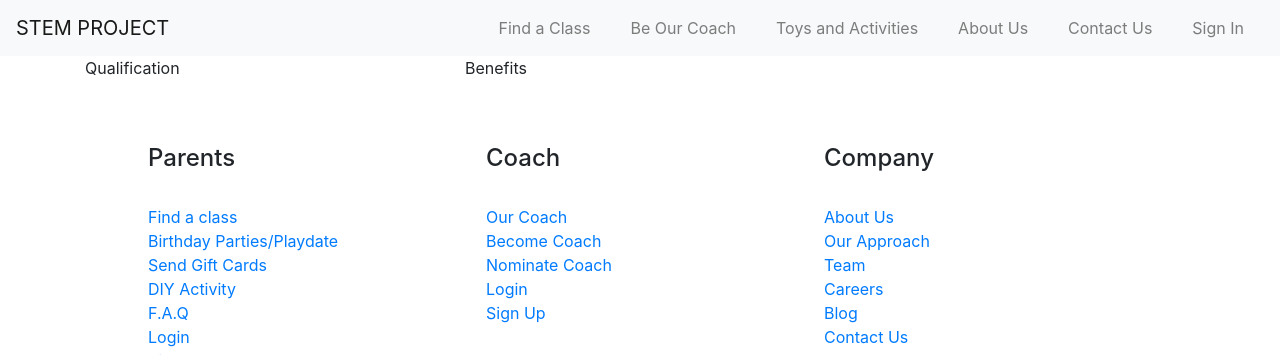
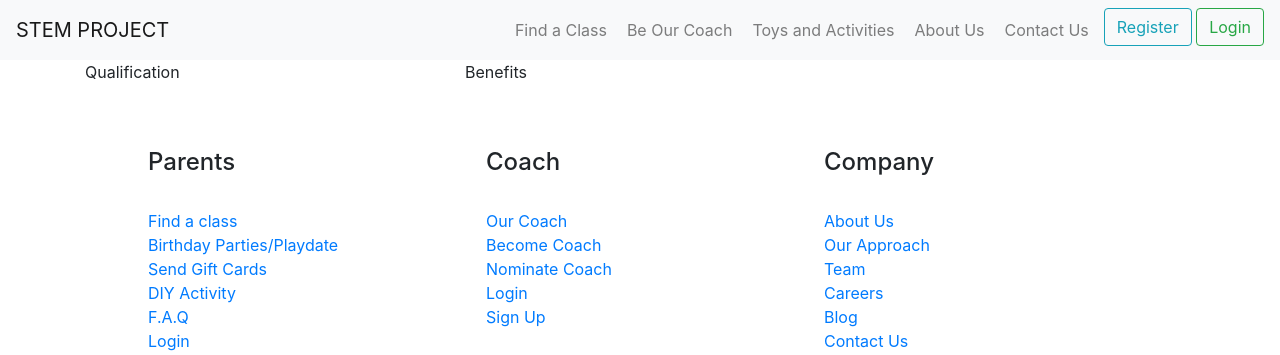
Before and after one commit to sorsai/HCI_Project, a plain HTML site: page beCoach.html in a window 1280 px wide. Shown: the top 355 px of the page. Drawn offline with Linux system fonts and the light colour scheme.

Commit message:
change to current nav

```diff
--- a/beCoach.html
+++ b/beCoach.html
@@ -24,18 +24,23 @@
             </head>
 
             <body>
-                    <nav class="navbar navbar-expand-lg navbar-light bg-light">
-                            <a class="navbar-brand" href="index.html">STEM PROJECT</a>
-                            <div class="navbar-nav ml-auto" style="display: inline">
-                                  <a class="nav-item nav-link" href="findClass.html" style="float: left; padding: 0px 20px">Find a Class</a>
-                                  <a class="nav-item nav-link" href="beCoach.html" style="float: left; padding: 0px 20px">Be Our Coach</a>
-                                  <a class="nav-item nav-link" href="toysBlog.html" style="float: left; padding: 0px 20px">Toys and Activities</a>
-                                  <a class="nav-item nav-link" href="aboutUS.html" style="float: left; padding: 0px 20px">About Us</a>
-                                  <a class="nav-item nav-link" href="contactUS.html" style="float: left; padding: 0px 20px">Contact Us</a>
-                                  <a class="nav-item nav-link" href="#" style="float: left; padding: 0px 20px">Sign In</a>
-
-                            </div>
-                        </nav>
+                <nav class="navbar navbar-expand-lg navbar-light bg-light">
+                    <a class="navbar-brand" href="index.html">STEM PROJECT</a>
+                    <button class="navbar-toggler" type="button" data-toggle="collapse" data-target="#navbarNavAltMarkup" aria-controls="navbarAltMarkup" aria-expanded="false" aria-label="Toggle navigation">
+                        <span class="navbar-toggler-icon"></span>
+                    </button>
+                    <div class="collapse navbar-collapse ml-auto" id="navbarNavAltMarkup">
+                        <div class="navbar-nav ml-auto" style="display: inline">
+                            <a class="nav-item nav-link" href="findClass.html" style="float: left; padding: 10px 15px 10px 5px">Find a Class</a>
+                            <a class="nav-item nav-link" href="beCoach.html" style="float: left; padding: 10px 15px 10px 5px">Be Our Coach</a>
+                            <a class="nav-item nav-link" href="toysBlog.html" style="float: left; padding: 10px 15px 10px 5px">Toys and Activities</a>
+                            <a class="nav-item nav-link" href="aboutUS.html" style="float: left; padding: 10px 15px 10px 5px">About Us</a>
+                            <a class="nav-item nav-link" href="contactUS.html" style="float: left; padding: 10px 15px 10px 5px">Contact Us</a>
+                            <button type="button" class="btn btn-outline-info">Register</button>
+                            <button type="button" class="btn btn-outline-success">Login</button>
+                        </div>
+                    </div>
+                </nav>
                 <!-- </header>  -->
 
     <div class="container">
```
